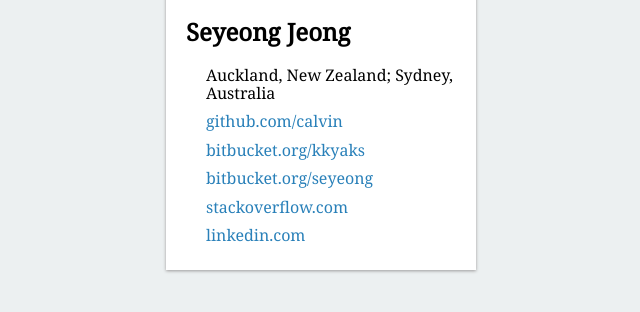
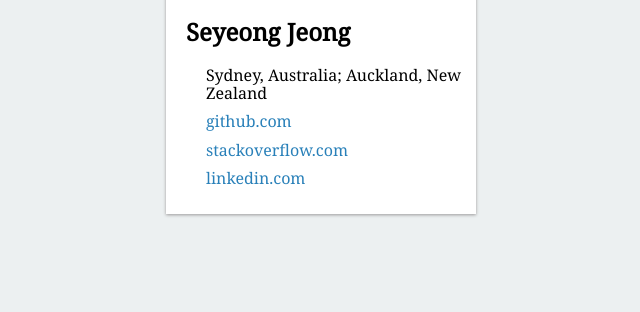
Before and after one commit to calvin/calvin.github.io, a plain HTML site: page index.html in a window 1280 px wide. Shown: the part 232-544 px from the top of the page, without its empty margins (319-959 px from the left). Drawn offline with nearby package versions, Linux system fonts and the light colour scheme.

Commit message:
Update index.html

```diff
--- a/index.html
+++ b/index.html
@@ -31,12 +31,9 @@
             <h2>Seyeong Jeong</h2>
             <dl>
                 <dt>Location</dt>
-                <dd>Auckland, New Zealand; Sydney, Australia</dd>
+                <dd>Sydney, Australia; Auckland, New Zealand</dd>
                 <dt>Github</dt>
-                <dd><a href="https://github.com/calvin">github.com/calvin</a></dd>
-                <dt>Bitbucket</dt>
-                <dd><a href="https://bitbucket.org/kkyaks">bitbucket.org/kkyaks</a></dd>
-                <dd><a href="https://bitbucket.org/seyeong">bitbucket.org/seyeong</a></dd>
+                <dd><a href="https://github.com/calvin">github.com</a></dd>
                 <dt>Stack Overflow</dt>
                 <dd><a href="https://stackoverflow.com/users/1067717/seyeong-jeong">stackoverflow.com</a></dd>
                 <dt>LinkedIn</dt>
```
